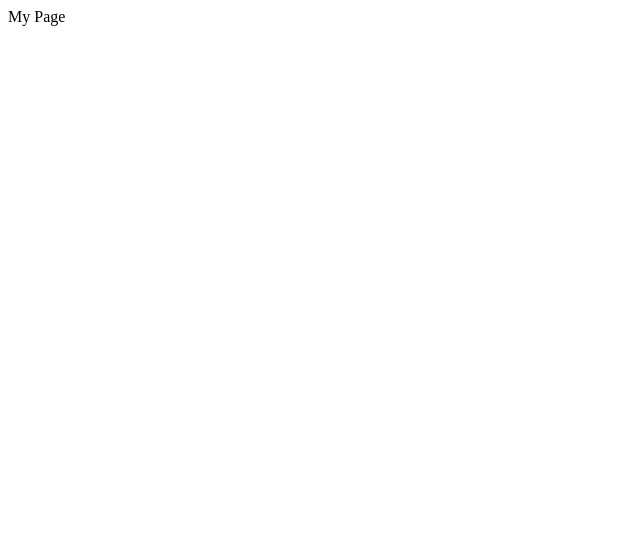
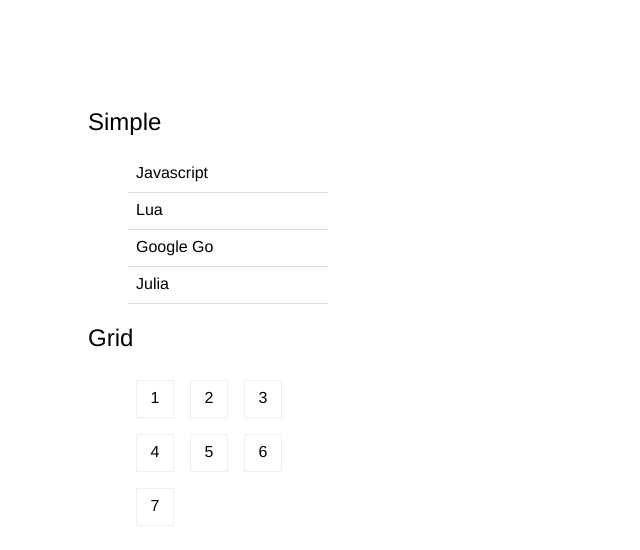
Before and after one commit to yields/sortable, a plain HTML site: page index.html in a window 1280 px wide. Shown: the whole page, without its empty margins (0-640 px from the left). Drawn offline with Linux system fonts and the light colour scheme.

Commit message:
add example

```diff
--- a/index.html
+++ b/index.html
@@ -1 +1,74 @@
-My Page
+<!doctype html>
+<html>
+  <head>
+    <title>UI Sortable</title>
+    <script src='build/build.js'></script>
+    <style>
+
+      body {
+        padding: 80px;
+        font-family: 'Helvetica Neue';
+        font-weight: 200;
+      }
+
+      h2 {
+        font-weight: inherit;
+      }
+
+      ul {
+        list-style: none;
+        width: 200px;
+      }
+
+      ul li {
+        display: block;
+        padding: 8px;
+        height: 20px;
+      }
+
+      .languages li {
+        border-bottom: 1px solid #ddd;
+      }
+
+      .numbers li {
+        float: left;
+        border: 1px solid #f0f0f0;
+        margin: 8px;
+        width: 20px;
+        height: 20px;
+        text-align: center;
+      }
+    </style>
+  </head>
+  <body>
+
+    <h2>Simple</h2>
+    <ul class='languages'>
+      <li>Javascript</li>
+      <li>Lua</li>
+      <li>Google Go</li>
+      <li>Julia</li>
+    </ul>
+
+    <h2>Grid</h2>
+    <ul class='numbers'>
+      <li>1</li>
+      <li>2</li>
+      <li>3</li>
+      <li>4</li>
+      <li>5</li>
+      <li>6</li>
+      <li>7</li>
+    </ul>
+
+    <script>
+      var Sortable = require('sortable');
+      var els = document.querySelectorAll('ul');
+
+      [].slice.call(els).forEach(function(el){
+        var sortable = new Sortable(el);
+        sortable.bind();
+      });
+    </script>
+  </body>
+</html>
```
